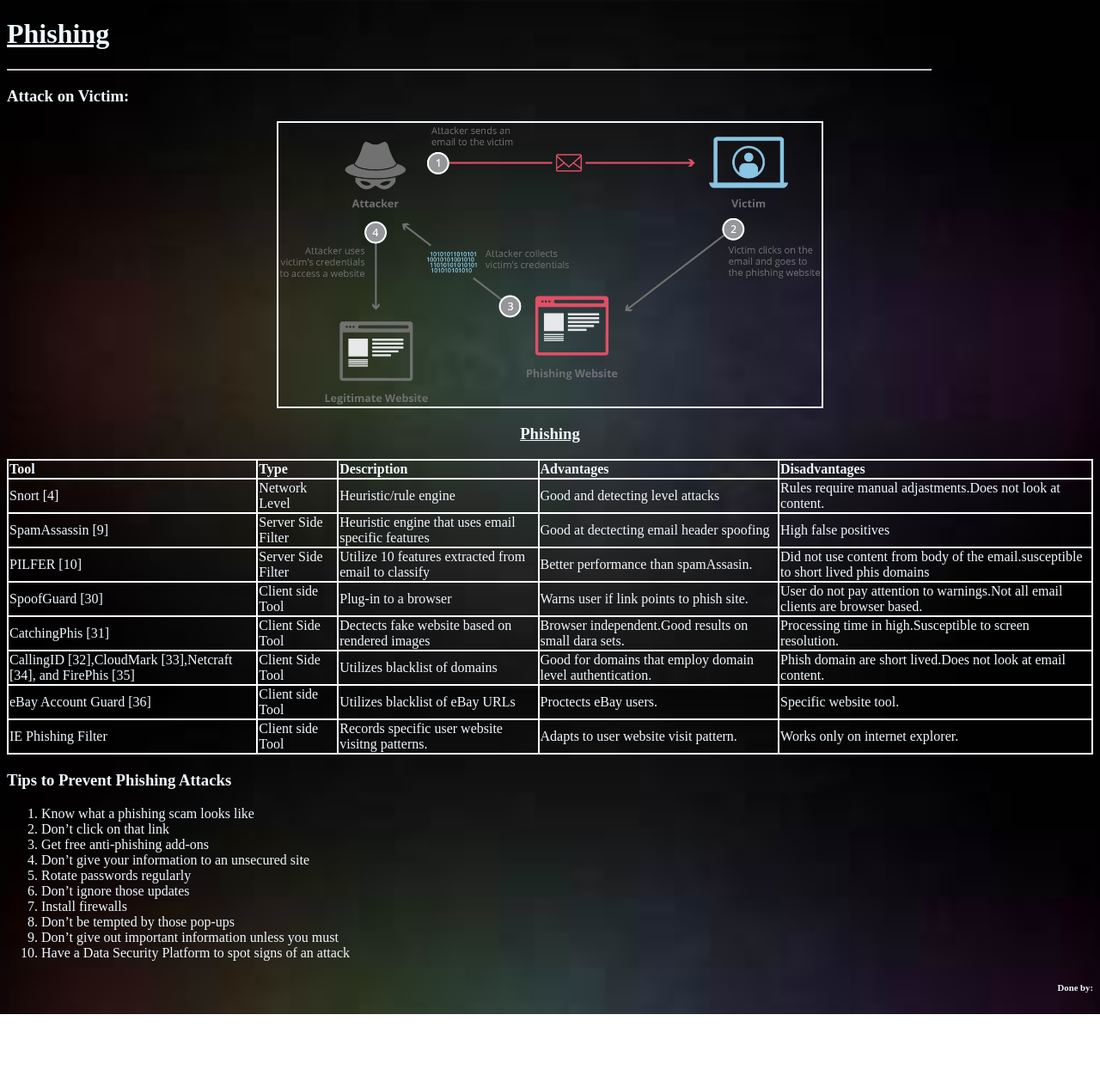
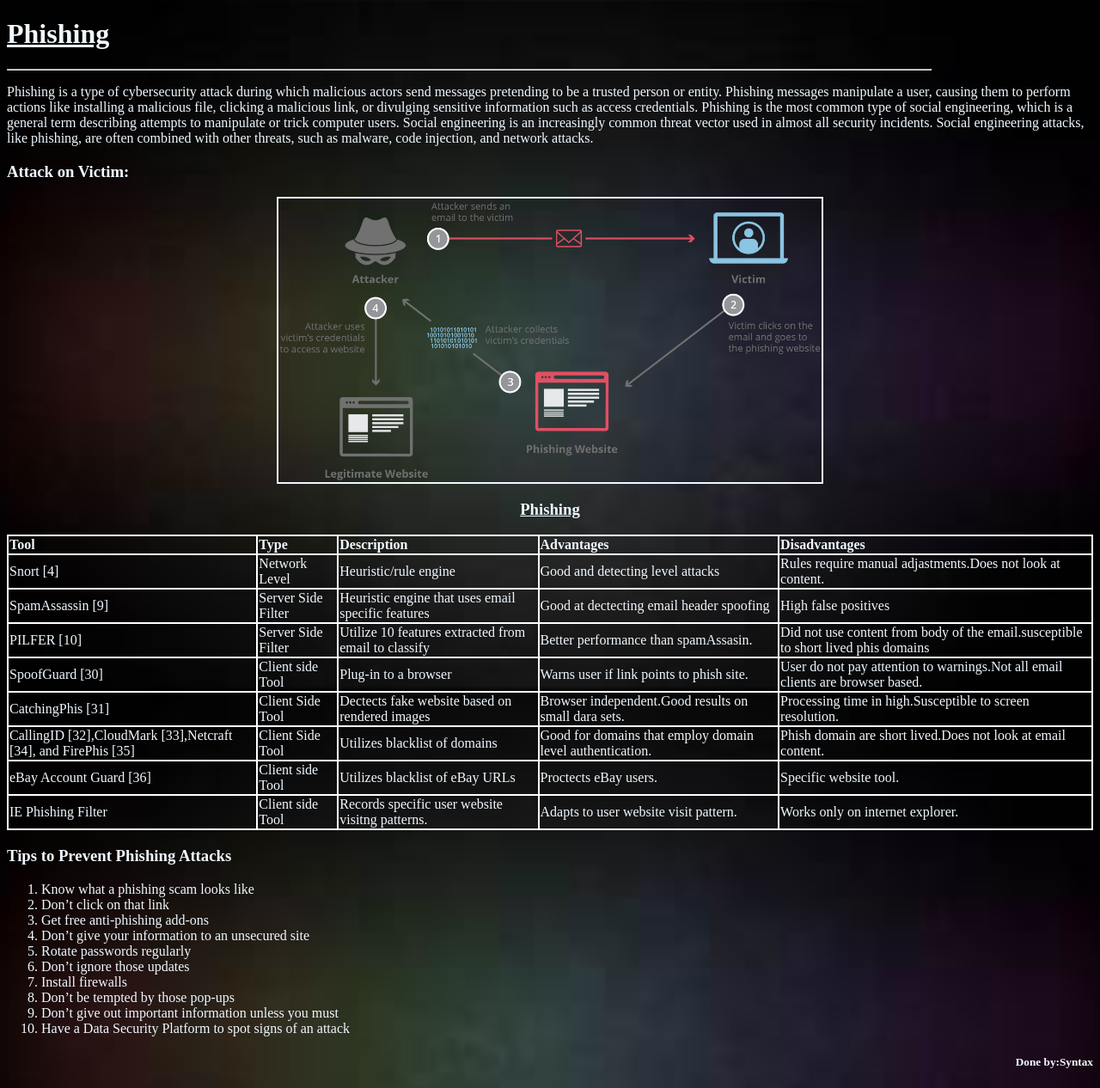
Before and after one commit to pappykunj/WAD-Assignments, a plain HTML site: page index.html in a window 1280 px wide. Shown: the whole page at 86% size. Before the commit the page ends 1180 px from the top, so only its background shows below. Drawn offline with Linux system fonts and the light colour scheme.

Commit message:
Paragraph added

```diff
--- a/index.html
+++ b/index.html
@@ -30,6 +30,11 @@
             <u> Phishing </u>
         </h1>
         <hr width="85%" align="left">
+        <p>Phishing is a type of cybersecurity attack during which malicious actors send messages pretending to be a trusted person or entity.
+        Phishing messages manipulate a user, causing them to perform actions like installing a malicious file, clicking a malicious link, or divulging sensitive information such as access credentials.
+        Phishing is the most common type of social engineering, which is a general term describing attempts to manipulate or trick computer users.
+         Social engineering is an increasingly common threat vector used in almost all security incidents. Social engineering attacks, like phishing,
+         are often combined with other threats, such as malware, code injection, and network attacks.</p>
         <h3>Attack on Victim:</h3>
         <img src="attack.png" alt="Attack" width="56%" height="30%" class="center">
         <table>
@@ -113,6 +118,6 @@
             <li>Don’t give out important information unless you must</li>
             <li>Have a Data Security Platform to spot signs of an attack</li>
         </ol>
-        <h6 align="right">Done by: </h6>
+        <h5 align="right">Done by:Syntax </h5>
     </body>
 </html>
```
